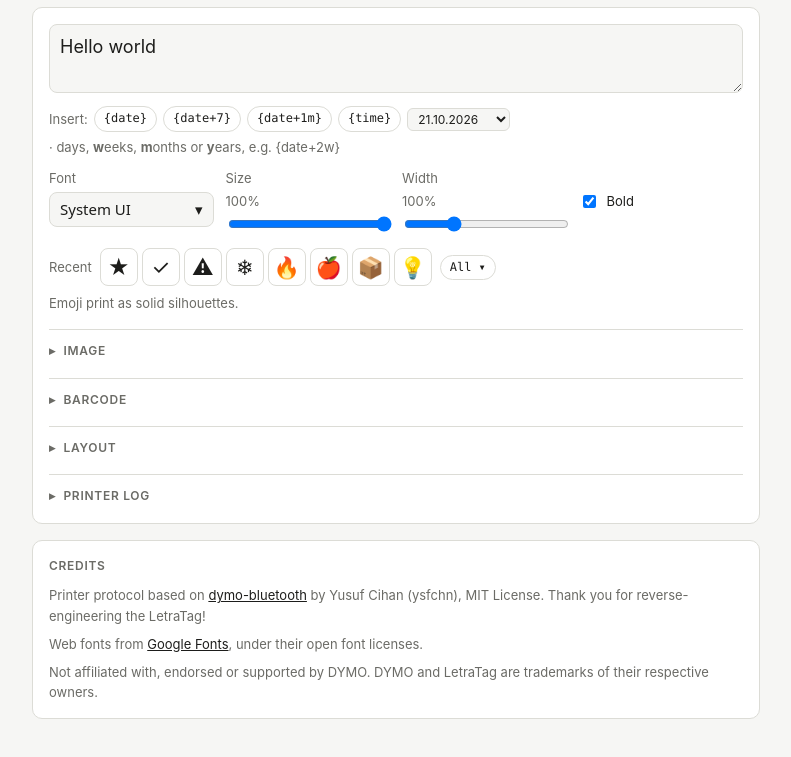
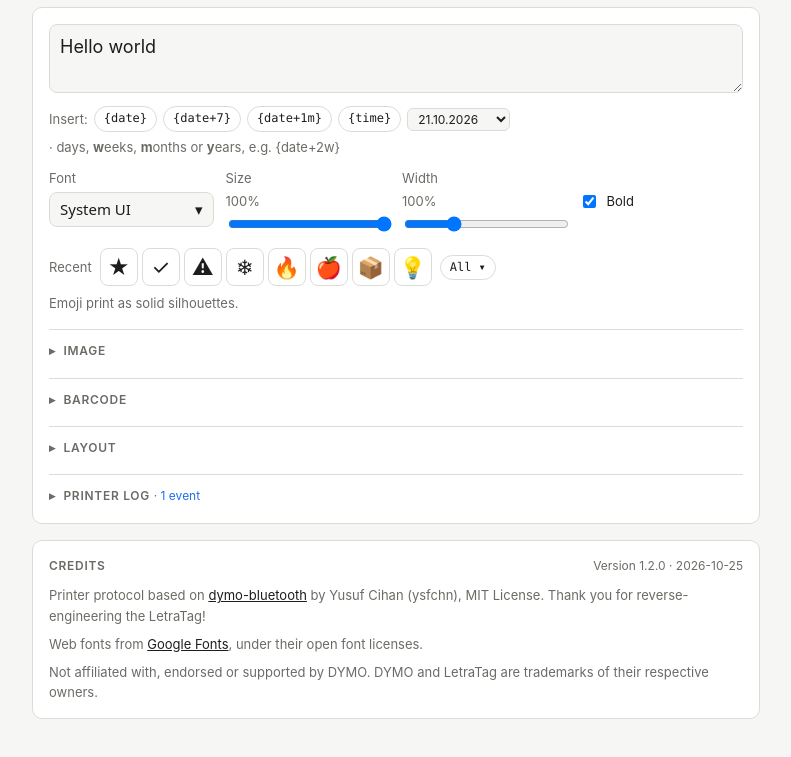
Before and after one commit to bartoszbielawski/letratag, a plain HTML site: page index.html in a window 1280 px wide. Shown: the part 468-1225 px from the top of the page, without its empty margins (244-1035 px from the left). Drawn offline with Linux system fonts and the light colour scheme.

Commit message:
Show the page version in the credits and printer log
Version 1.2.0. The version lives in one constant at the top of the
script; it also opens the printer log so copied logs say which version
they came from. Also fixes "1 events" in the log header.

Co-Authored-By: Claude Opus 5.5 <noreply@anthropic.com>

```diff
--- a/index.html
+++ b/index.html
@@ -216,6 +216,7 @@
     text-transform: uppercase; letter-spacing: .06em;
   }
   footer p { margin: 0 0 8px; }
+  footer .ver { float: right; font-weight: 400; text-transform: none; letter-spacing: 0; }
   footer p:last-child { margin-bottom: 0; }
   footer a { color: var(--text); }
   /* Preview and Print stay pinned while scrolling through the settings. */
@@ -405,7 +406,7 @@
   </div>
 
   <footer class="panel">
-    <h3>Credits</h3>
+    <h3>Credits <span class="ver" id="version"></span></h3>
     <p>Printer protocol based on <a href="https://github.com/ysfchn/dymo-bluetooth" target="_blank" rel="noopener">dymo-bluetooth</a>
       by Yusuf Cihan (ysfchn), MIT License. Thank you for reverse-engineering the LetraTag!</p>
     <p>Web fonts from <a href="https://fonts.google.com" target="_blank" rel="noopener">Google Fonts</a>, under their open font licenses.</p>
@@ -415,6 +416,9 @@
 <div class="toast-wrap" aria-live="polite"><div id="toast" class="toast" hidden></div></div>
 
 <script>
+// Bump with every published change: major.minor.patch (new features: minor; fixes: patch).
+const VERSION = "1.2.0", VERSION_DATE = "2026-10-25";
+
 // ---- Protocol (from ysfchn/dymo-bluetooth) ----
 const SERVICE = "be3dd650-2b3d-42f1-99c1-f0f749dd0678";
 const PRINT_REQUEST = "be3dd651-2b3d-42f1-99c1-f0f749dd0678";
@@ -1362,7 +1366,7 @@ function log(msg) {
   logLines.push(`${p2(t.getHours())}:${p2(t.getMinutes())}:${p2(t.getSeconds())}.${String(t.getMilliseconds()).padStart(3, "0")}  ${msg}`);
   if (logLines.length > LOG_MAX) logLines.shift();
   $("log").textContent = logLines.join("\n");
-  $("sumLog").textContent = `· ${logLines.length} events`;
+  $("sumLog").textContent = `· ${logLines.length} event${logLines.length === 1 ? "" : "s"}`;
 }
 
 function setStatus(msg, kind = "") {
@@ -1727,6 +1731,8 @@ if (!navigator.bluetooth) {
   }).catch(() => {});
 }
 updateConnUi();
+$("version").textContent = `Version ${VERSION} · ${VERSION_DATE}`;
+log(`LetraTag page ${VERSION}`);
 
 </script>
 </body>
```
